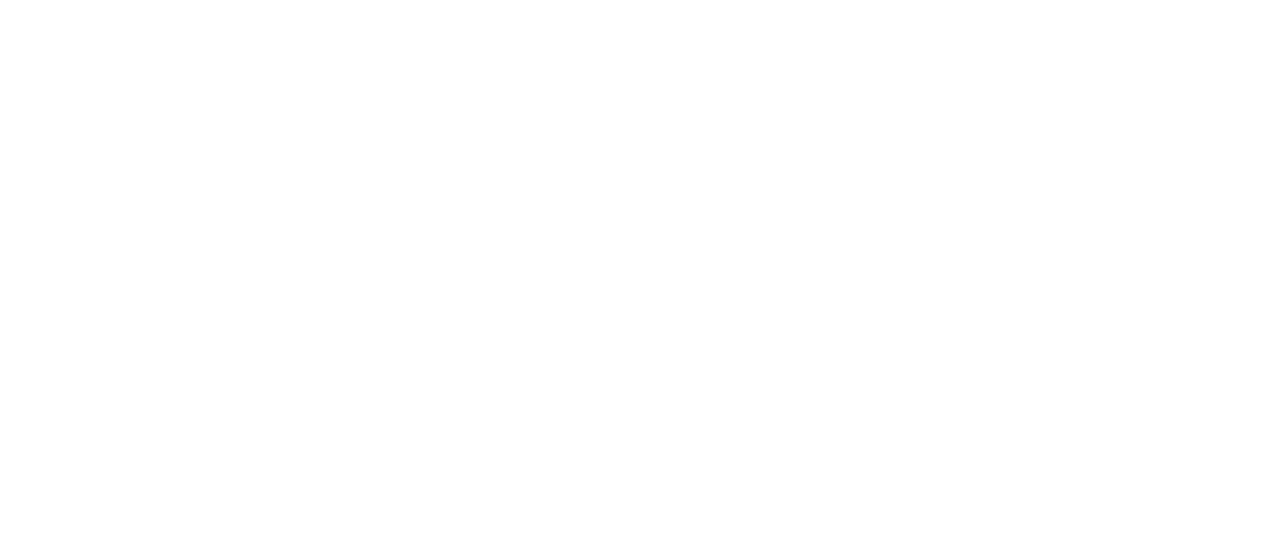
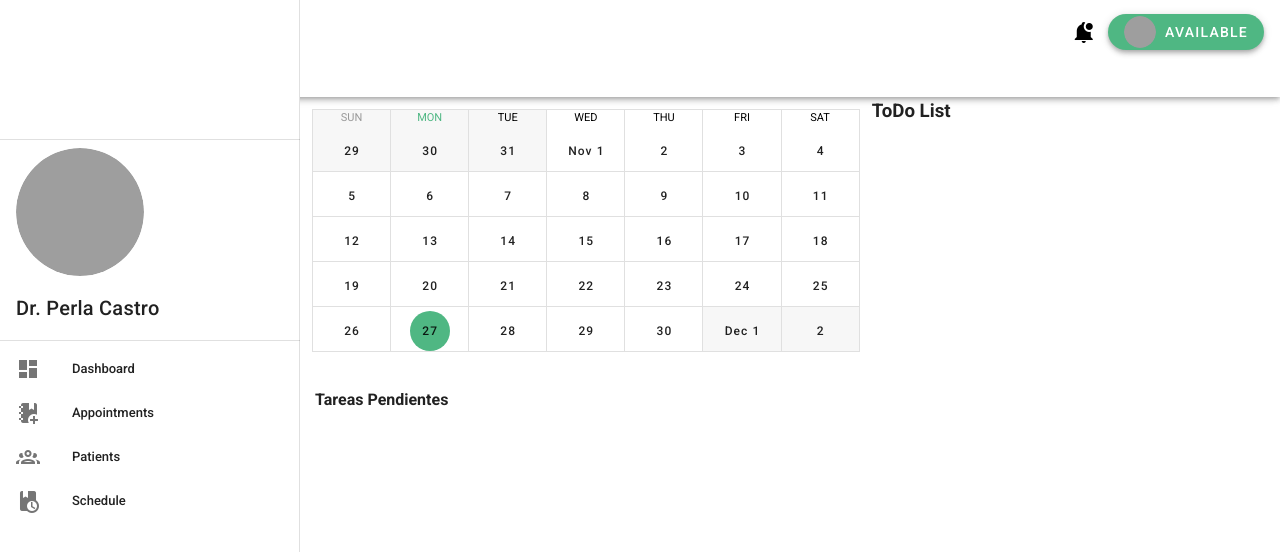
Before and after one commit to Castroperla/Frontend-Cornea-Clinic, a Nuxt app: page /toDoList in a window 1280 px wide. Before the commit this address had no page. Shown: the top 552 px of the page. Built offline with nearby package versions, Linux system fonts and the light colour scheme; grey boxes are pictures that could not be loaded.

Commit message:
Add files via upload

```diff
--- /dev/null
+++ b/pages/toDoList/index.vue
@@ -0,0 +1,16 @@
+<template>
+  <div id="app">
+    <to-DoList />
+  </div>
+</template>
+
+<script>
+  import toDoList from '~/components/Users/toDoList.vue'
+
+  export default {
+    layout: 'dashboard',
+    components:{
+      toDoList
+    }
+  }
+</script>
```
